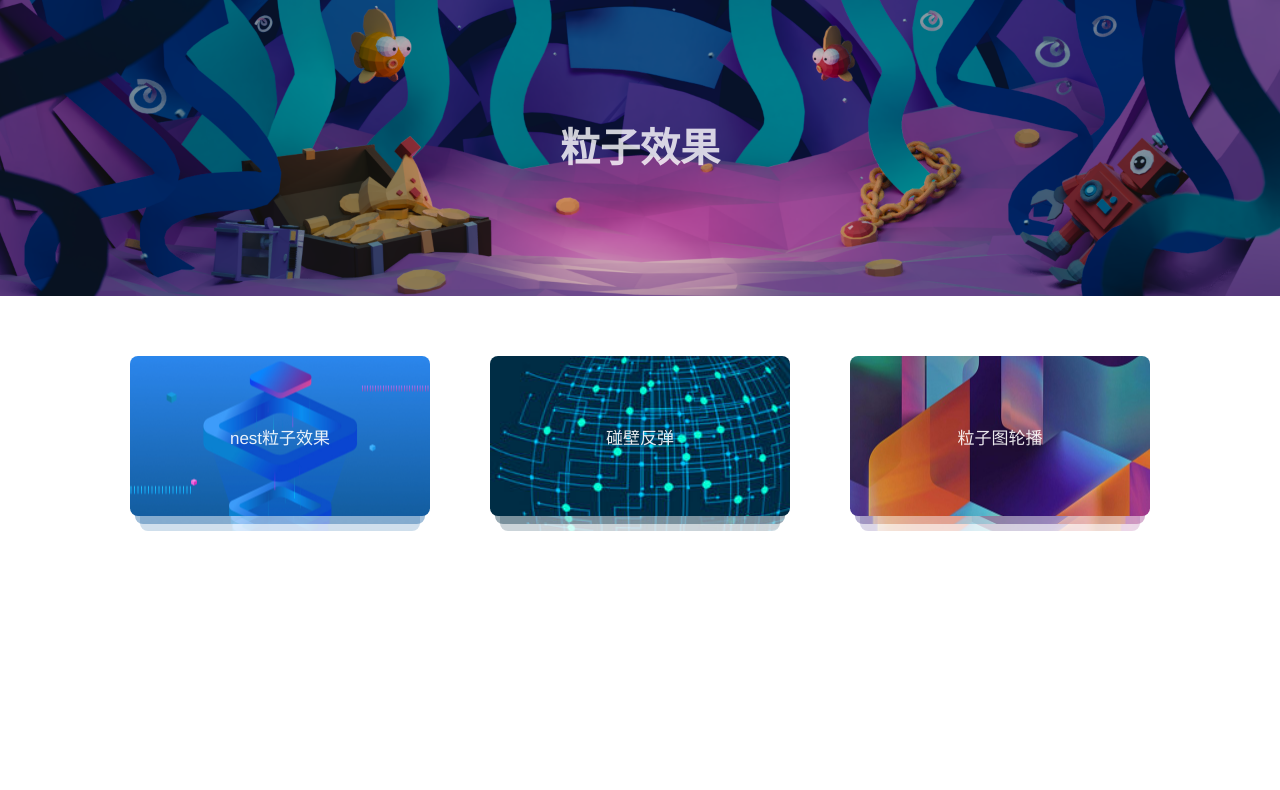
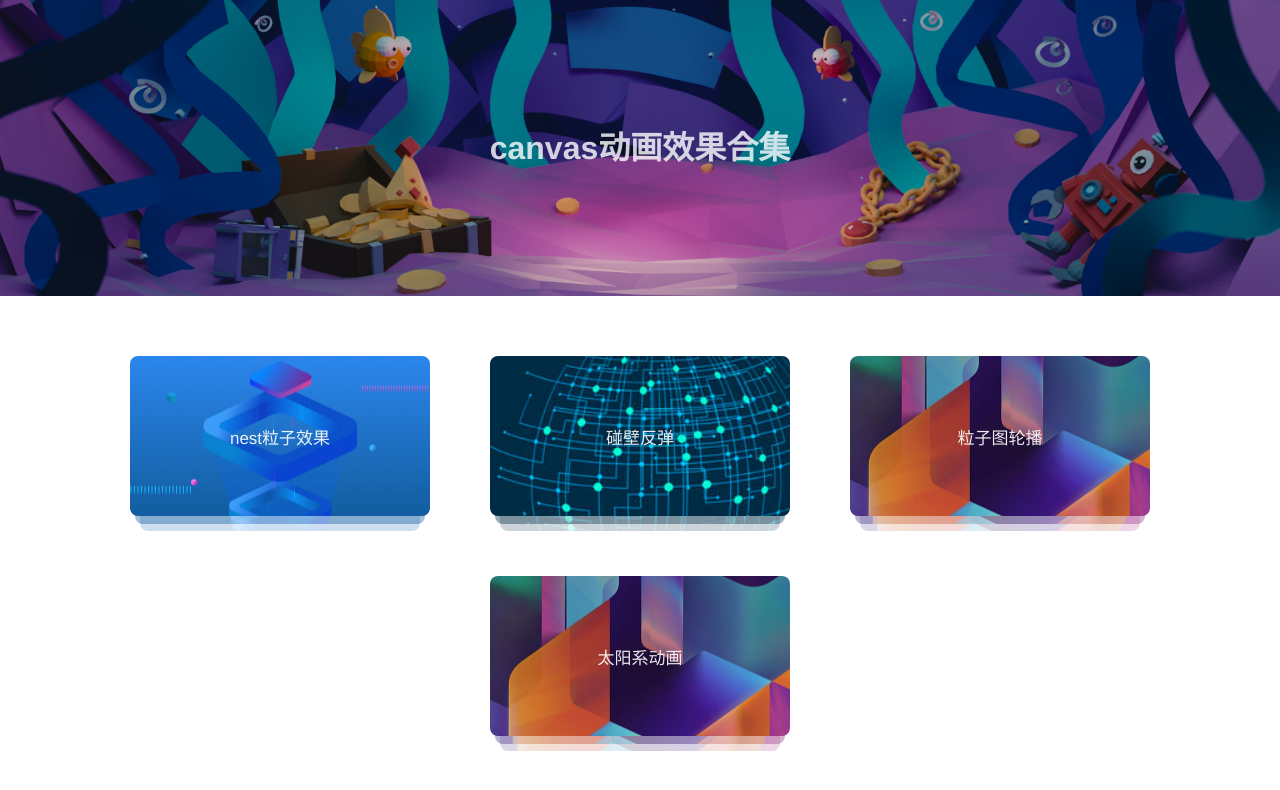
Before and after one commit to Yechuanjie/project_index, a Vue app: page /nest in a window 1280 px wide. Shown: the top 790 px of the page. Built offline with nearby package versions, Linux system fonts and the light colour scheme.

Commit message:
添加页面

```diff
--- a/src/components/banner.vue
+++ b/src/components/banner.vue
@@ -1,7 +1,7 @@
 <template>
     <div class="header">
       <div class="head_inner">
-        <h1>粒子效果</h1>
+        <h1>canvas动画效果合集</h1>
       </div>
     </div>
 </template>
@@ -26,9 +26,6 @@ export default {
   background-size: cover;
   color: rgba(255, 255, 255, 0.8);
   .head_inner {
-    h1 {
-      font-size: 40px;
-    }
   }
 }
 </style>
--- a/src/router.js
+++ b/src/router.js
@@ -19,6 +19,21 @@ export default new Router({
       path: '/bumping',
       name: 'bumping',
       component: () => import('./views/bumping.vue')
+    },
+    {
+      path: '/mapswiper',
+      name: 'mapswiper',
+      component: () => import('./views/mapswiper.vue')
+    },
+    {
+      path: '/solarsystem',
+      name: 'solarsystem',
+      component: () => import('./views/solarsystem.vue')
+    },
+    {
+      path: '/clock',
+      name: 'clock',
+      component: () => import('./views/clock.vue')
     }
   ]
 });
--- a/src/views/index.vue
+++ b/src/views/index.vue
@@ -24,6 +24,10 @@ const projectList = [
   {
     name: '粒子图轮播',
     link: '/mapswiper'
+  },
+  {
+    name: '太阳系动画',
+    link: '/solarsystem'
   }
 ];
 export default {
```
Also changed, not shown: src/views/clock.vue (added), src/views/solarsystem.vue (added).
